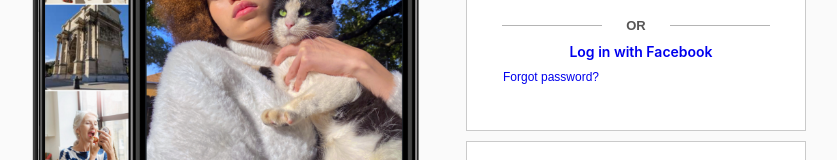
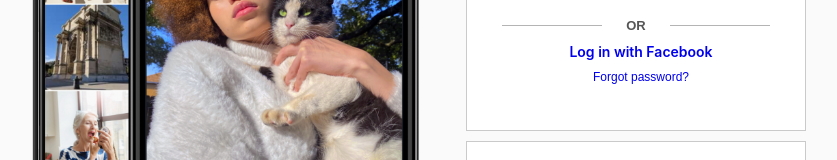
Before and after one commit to Shamilvm/insta-clone, a plain HTML site: page index.html in a window 1280 px wide. Shown: the part 312-472 px from the top of the page, without its empty margins (219-1056 px from the left). Drawn offline with nearby package versions, Linux system fonts and the light colour scheme.

Commit message:
Update style

```diff
--- a/style.css
+++ b/style.css
@@ -199,6 +199,7 @@ i{
     line-height: 16px;
     margin-top: 12px;
     text-align: center;
+    padding-left: 90px;
 }
 
 /*signup*/
```
